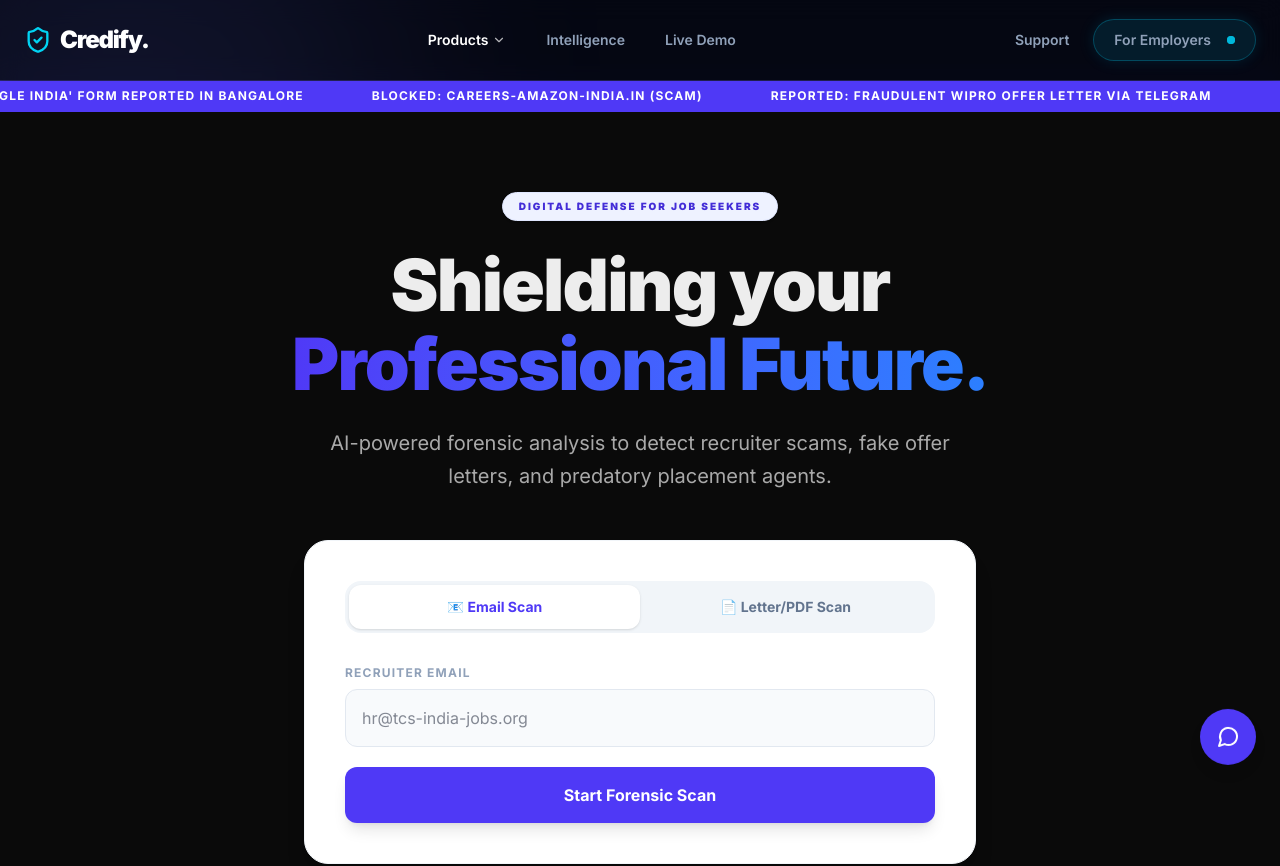
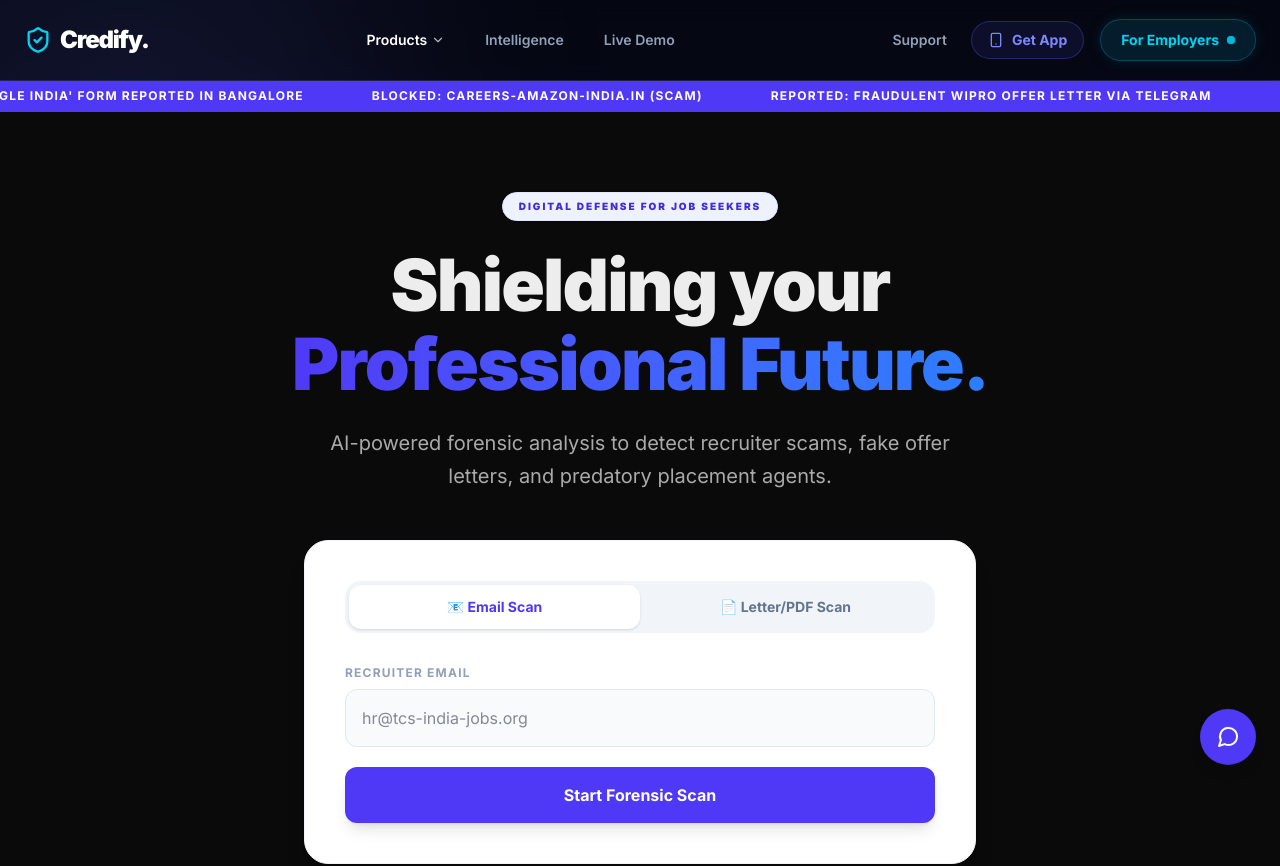
Before and after one commit to MasterSoojan/Credify, a Next.js app: page / in a window 1280 px wide. Shown: the top 866 px of the page. Built offline with nearby package versions, Linux system fonts and the light colour scheme.

Commit message:
Added downloadable mobile app

```diff
--- a/components/Navbar.tsx
+++ b/components/Navbar.tsx
@@ -10,7 +10,8 @@
   Shield,
   Building,
   Server,
-  Activity
+  Activity,
+  Smartphone // <-- Added this icon for your app!
 } from 'lucide-react';
 
 export default function Navbar() {
@@ -31,7 +32,7 @@
         {/* Center: Desktop Navigation */}
         <div className="hidden md:flex items-center gap-10 h-full">
 
-          {/* Products Dropdown - The Magic is Here */}
+          {/* Products Dropdown */}
           <div className="relative group h-full flex items-center cursor-pointer">
             <div className="flex items-center gap-1 text-sm font-semibold text-white transition-colors">
               Products
@@ -62,7 +63,8 @@
                   </div>
                 </Link>
 
-<Link href="/search" className="flex items-start gap-4 p-3 rounded-xl hover:bg-white/5 transition-colors group/item">                  <div className="bg-white/5 p-2 rounded-lg text-slate-400 group-hover/item:text-cyan-400 transition-colors">
+                <Link href="/search" className="flex items-start gap-4 p-3 rounded-xl hover:bg-white/5 transition-colors group/item">
+                  <div className="bg-white/5 p-2 rounded-lg text-slate-400 group-hover/item:text-cyan-400 transition-colors">
                     <Building size={18} />
                   </div>
                   <div>
@@ -80,8 +82,6 @@
                     <div className="text-xs text-slate-400">B2B platform integration</div>
                   </div>
                 </Link>
-
-
 
                 {/* Status Footer */}
                 <div className="mt-2 pt-3 border-t border-white/5 px-3 pb-2 flex items-center gap-2 text-[10px] text-slate-500 font-mono uppercase tracking-wider">
@@ -109,18 +109,24 @@
             Support
           </Link>
 
+          {/* ⭐ YOUR NEW DESKTOP APP DOWNLOAD BUTTON ⭐ */}
+          <a
+            href="/GuardianDialer.apk"
+            download="GuardianDialer_v1.apk"
+            className="hidden lg:flex items-center gap-2 px-4 py-2 rounded-full bg-indigo-500/10 border border-indigo-500/30 text-indigo-400 hover:bg-indigo-500/20 hover:text-indigo-300 transition-all text-sm font-bold"
+          >
+            <Smartphone size={16} />
+            Get App
+          </a>
 
-
-          <button className="hidden md:flex items-center gap-2 px-5 py-2.5 rounded-full bg-cyan-950/50 border border-cyan-500/30 text-cyan-400 hover:bg-cyan-900/50 hover:border-cyan-400/50 transition-all text-sm font-bold shadow-[0_0_15px_rgba(6,182,212,0.15)]">
-            <Link href="/for-employers" className="hidden lg:block text-sm font-semibold text-slate-400 hover:text-white transition-colors mr-2">
+          {/* Cleaned up For Employers Link */}
+          <Link href="/for-employers" className="hidden md:flex items-center gap-2 px-5 py-2.5 rounded-full bg-cyan-950/50 border border-cyan-500/30 text-cyan-400 hover:bg-cyan-900/50 hover:border-cyan-400/50 transition-all text-sm font-bold shadow-[0_0_15px_rgba(6,182,212,0.15)]">
             For Employers
-          </Link>
-          <span className="relative flex h-2 w-2">
+            <span className="relative flex h-2 w-2">
               <span className="animate-ping absolute inline-flex h-full w-full rounded-full bg-cyan-400 opacity-75"></span>
               <span className="relative inline-flex rounded-full h-2 w-2 bg-cyan-500"></span>
             </span>
-            <link href="/for-employers"></link>
-          </button>
+          </Link>
 
           {/* Mobile Menu Toggle */}
           <button
@@ -132,12 +138,28 @@
         </div>
       </div>
 
-      {/* Mobile Menu Content (Simplified) */}
+      {/* Mobile Menu Content */}
       {isMobileMenuOpen && (
-        <div className="md:hidden border-t border-white/5 bg-slate-900 px-6 py-4 flex flex-col gap-4">
+        <div className="md:hidden border-t border-white/5 bg-slate-900 px-6 py-4 flex flex-col gap-4 shadow-2xl">
           <Link href="#scanner" className="text-sm font-semibold text-slate-300">Job Scanner</Link>
           <Link href="#intelligence" className="text-sm font-semibold text-slate-300">Intelligence</Link>
           <Link href="#demo" className="text-sm font-semibold text-slate-300">Live Demo</Link>
+
+          {/* ⭐ YOUR NEW MOBILE APP DOWNLOAD BUTTON ⭐ */}
+          <div className="mt-2 pt-4 border-t border-white/10">
+            <a
+              href="/GuardianDialer.apk"
+              download="GuardianDialer_v1.apk"
+              className="flex items-center justify-center gap-2 w-full px-5 py-3 rounded-xl bg-indigo-600 hover:bg-indigo-500 text-white transition-all text-sm font-bold shadow-lg"
+            >
+              <Smartphone size={18} />
+              Download Android App
+            </a>
+            <p className="text-[10px] text-slate-500 text-center mt-2">
+              *Requires "Install from Unknown Sources"
+            </p>
+          </div>
+
         </div>
       )}
     </nav>
```
Also changed, not shown: 1 other file (tests, documents, lock files or other folders).
